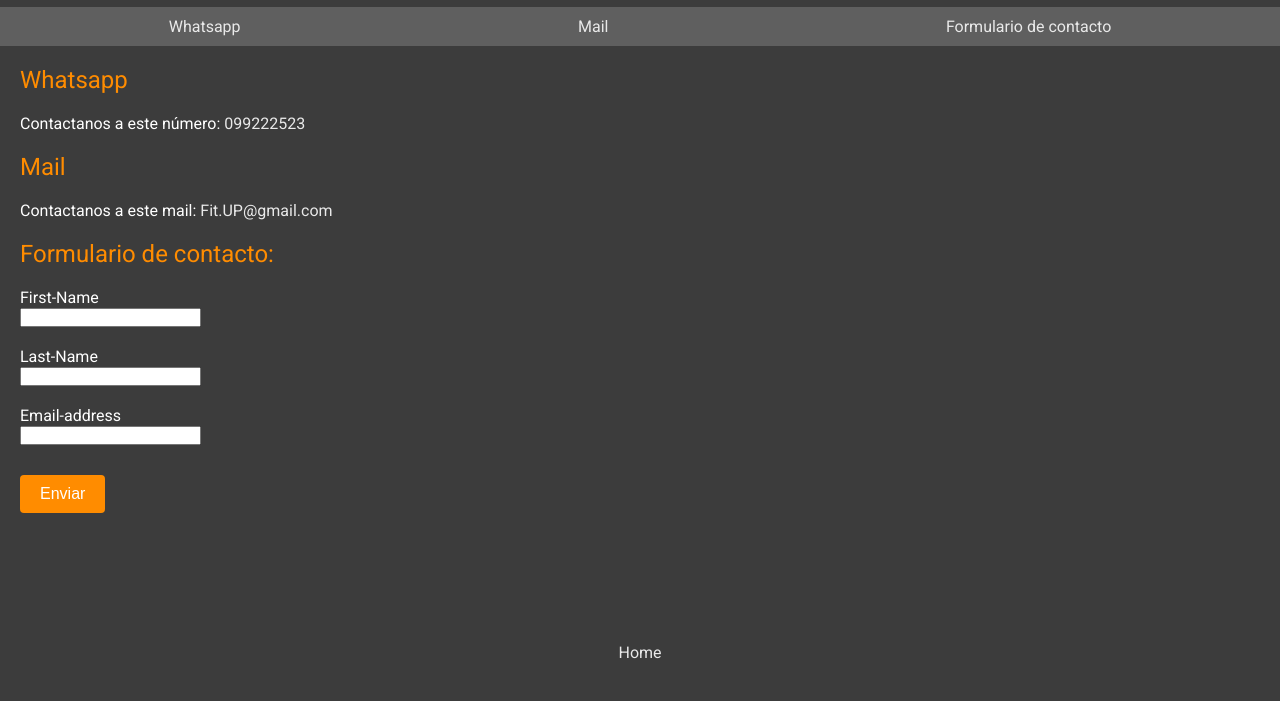
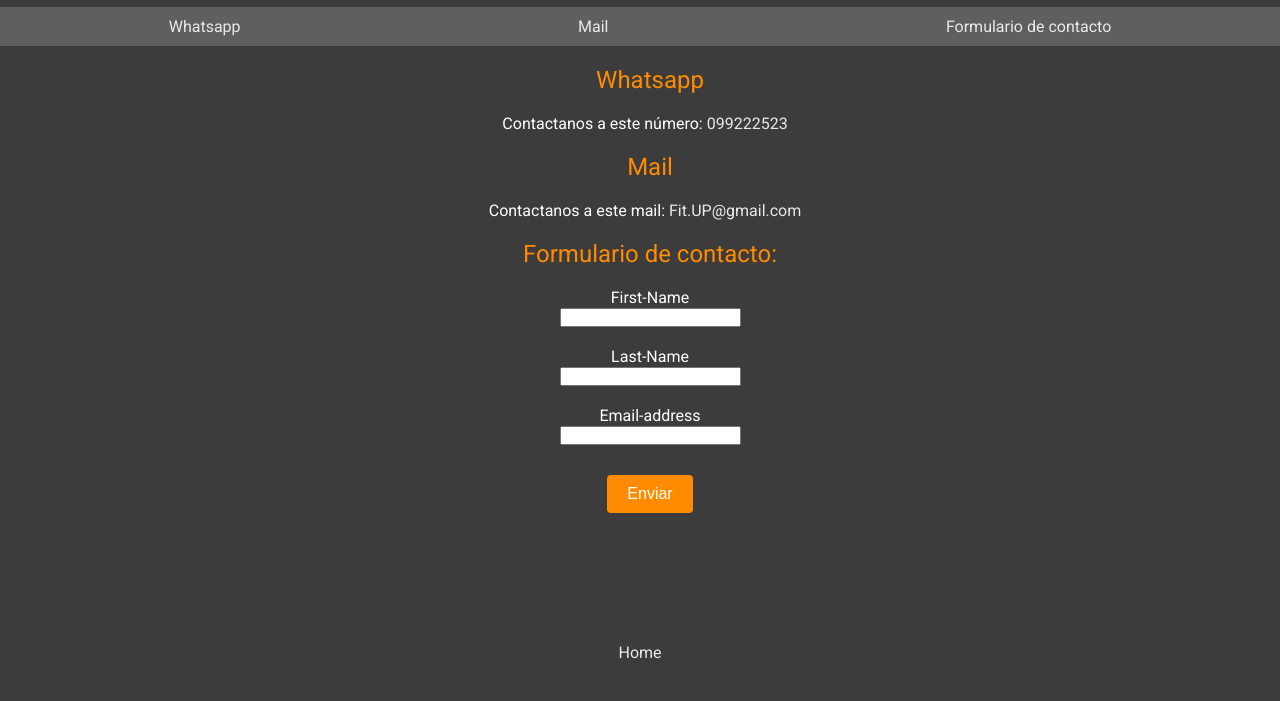
Before and after one commit to Alpatuta/Proyecto-Final, a website: page Pages/contacto.html in a window 1280 px wide. Shown: the part 60-761 px from the top of the page. Drawn offline with Linux system fonts and the light colour scheme.

Commit message:
Ultimo commit antes de subirlo al srvidor

```diff
--- a/Css/style.css
+++ b/Css/style.css
@@ -88,6 +88,7 @@ h1 {
   margin-left: 20px;
   margin-top: 20px;
   font-weight: 500;
+  text-align: center;
 }
 
 .derecha-titulo {
@@ -483,6 +484,7 @@ p {
   font-size: 20px;
   display: inline;
   margin-left: 200px;
+  margin-right: 1px;
 }
 
 .aqui {
@@ -496,6 +498,7 @@ p {
 .p-contactos {
   margin-top: 20px;
   margin-left: 20px;
+  text-align: center;
 }
 
 .funcionamiento-cuenta {
@@ -536,10 +539,13 @@ button {
 
 .cajas-contacto {
   margin-left: 20px;
+  text-align: center;
+
 }
 
 .boton-contacto {
   margin-left: 20px;
+  text-align: center;
 }
 
 img {
```
